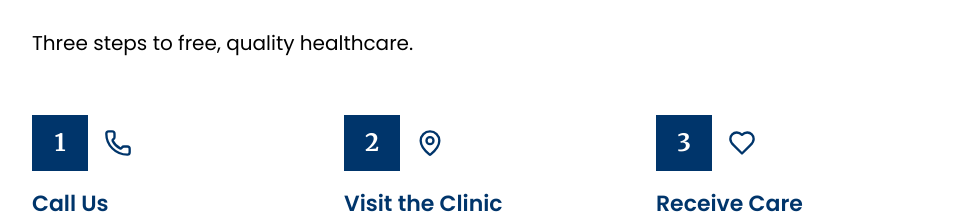
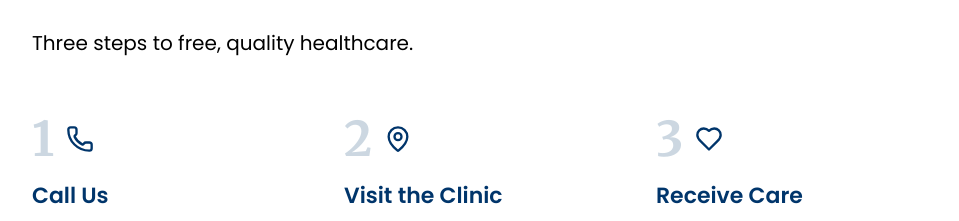
Before and after one commit to HAVEN-Free-Clinic/HAVEN-website, a Next.js app: page / in a window 1280 px wide. Shown: the part 1336-1557 px from the top of the page, without its empty margins (160-1119 px from the left). Built offline with nearby package versions, Linux system fonts and the light colour scheme; no server answers.

Commit message:
change how it works numbering

```diff
--- a/src/app/components/HowItWorks.tsx
+++ b/src/app/components/HowItWorks.tsx
@@ -45,12 +45,10 @@ export function HowItWorks() {
           <div className="grid grid-cols-1 sm:grid-cols-3 gap-8 md:gap-10">
             {steps.map((step) => (
               <div key={step.number} className="flex flex-col">
-                <div className="flex items-center gap-4 mb-4">
-                  <div className="w-12 h-12 md:w-14 md:h-14 bg-[#00356b] flex items-center justify-center shrink-0">
-                    <span className="font-['Merriweather',serif] font-bold text-white text-[20px] md:text-[24px]">
-                      {step.number}
-                    </span>
-                  </div>
+                <div className="flex items-center gap-3 mb-4">
+                  <span className="font-['Merriweather',serif] font-bold text-[#00356b]/20 text-[40px] md:text-[48px] leading-none">
+                    {step.number}
+                  </span>
                   <step.icon className="w-6 h-6 md:w-7 md:h-7 text-[#00356b]" />
                 </div>
                 <h3 className="font-['Poppins',sans-serif] font-semibold text-[#00356b] text-[18px] sm:text-[20px] md:text-[22px] mb-3">
```
